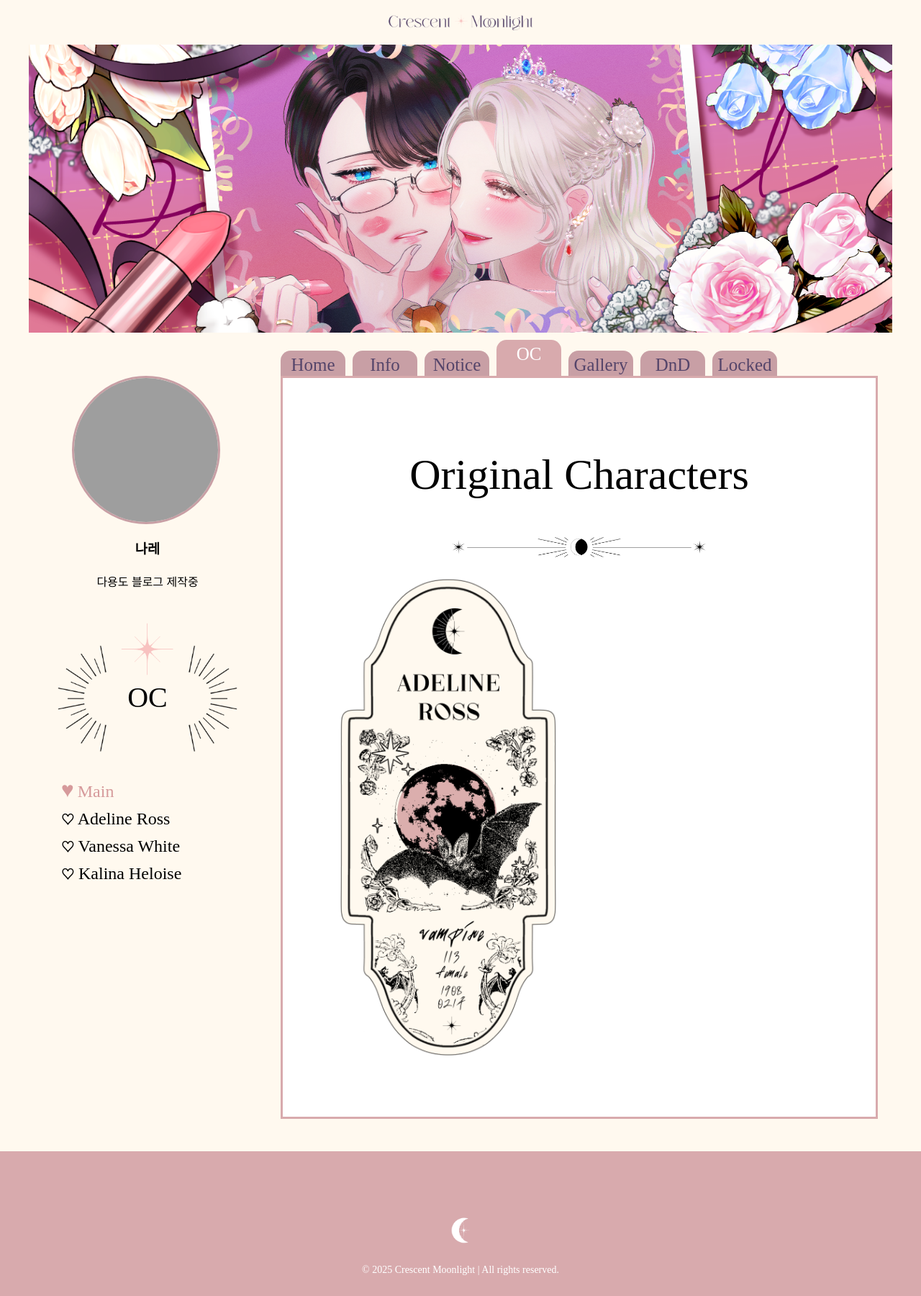
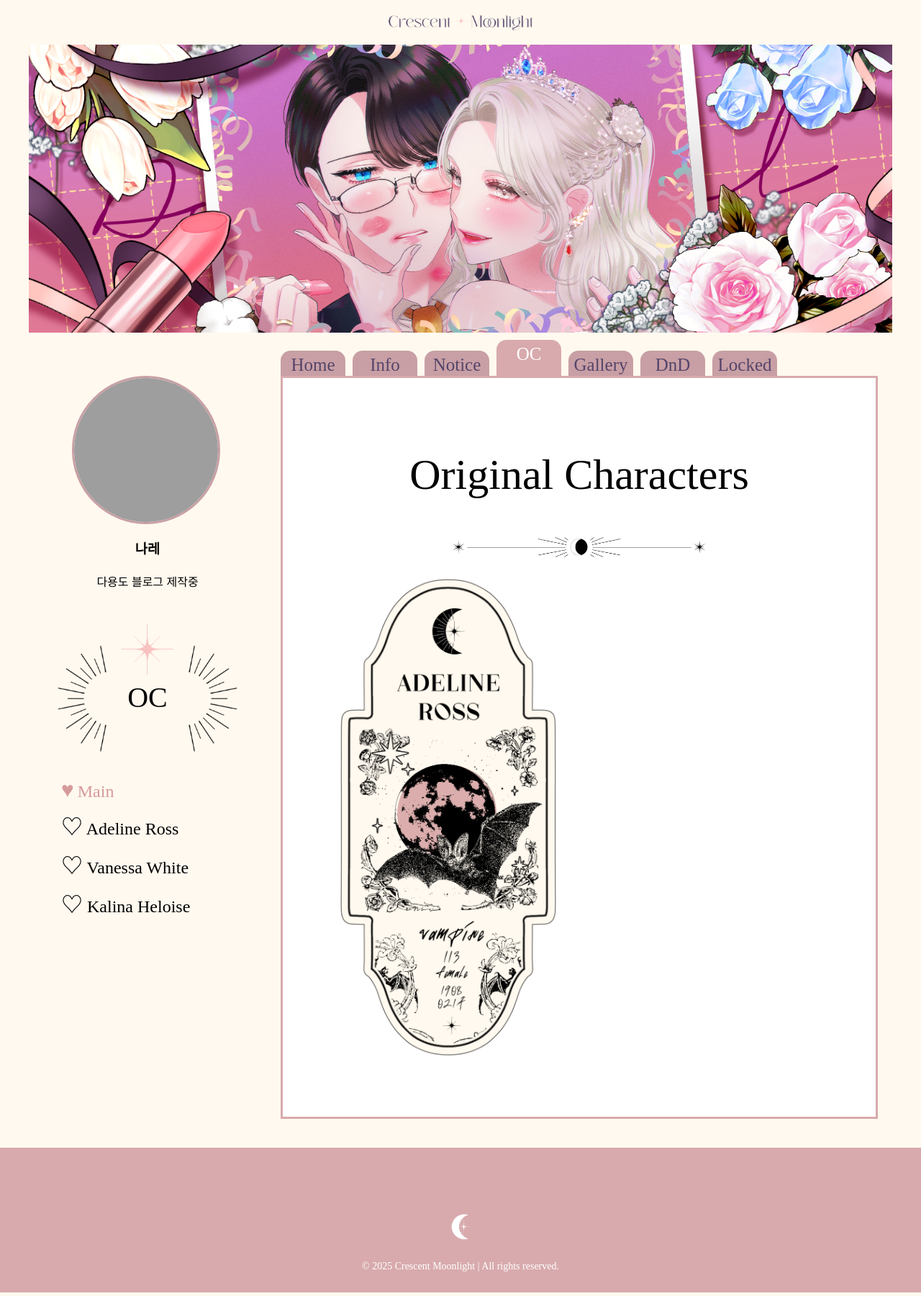
Before and after one commit to narelim/crescentmoonlight, a Jekyll site: the page built from oc.html, in a window 1280 px wide. Shown: the whole page at 72% size. Built offline with Jekyll 4.4.1, drawn with Linux system fonts in a browser that asks for light colours; some web fonts are replaced; grey boxes are pictures that could not be loaded.

Commit message:
ㅠㅠㅠㅠㅠ

```diff
--- a/_includes/oc-category.html
+++ b/_includes/oc-category.html
@@ -11,50 +11,50 @@
                         <span class="categorybig"> Main</span>
                     </li>
                       <li class="category-item" onclick="toggleCategory('adeline')">
-                          <span id="adeline-title"><span class="littlheart">♡</span><span class="categorybig"> Adeline Ross</span></span>
+                          <span id="adeline-title"><span class="littleheart">♡</span><span class="categorybig"> Adeline Ross</span></span>
                           <ul id="adeline-sub" class="subcategory">
                               <li onclick="selectSubcategory('home', 'adeline')">
                                 <span id="adeline-home">
-                                    <span class="littlheart">♡</span>
+                                    <span class="littleheart">♡</span>
                                     <span class="emoji"> 🍷</span>
                                 </span>
                             </li>
                               <li onclick="selectSubcategory('info', 'adeline')">
                                 <span id="adeline-info">
-                                    <span class="littlheart">♡</span>
+                                    <span class="littleheart">♡</span>
                                     <span class="categorylittle"> Information</span>
                                 </span>
                                 </li>
                               <li onclick="selectSubcategory('fiction', 'adeline')">
                                 <span id="adeline-fiction">
-                                    <span class="littlheart">♡</span>
+                                  <span class="littleheart">♡</span>
                                     <span class="categorylittle"> Fiction</span>
                                 </span>
                                 </li>
                               <li onclick="selectSubcategory('picture', 'adeline')">
                                 <span id="adeline-picture">
-                                    <span class="littlheart">♡</span>
+                                  <span class="littleheart">♡</span>
                                     <span class="categorylittle"> Picture</span>
                                 </span>
                                 </li>
                               <li onclick="selectSubcategory('tea', 'adeline')">
                                 <span id="adeline-tea">
-                                    <span class="littlheart">♡</span>
+                                  <span class="littleheart">♡</span>
                                     <span class="categorylittle"> Black rose</span>
                                 </span>
                               </li>
                               <li onclick="selectSubcategory('cm', 'adeline')"><span id="adeline-cm">
-                                    <span class="littlheart">♡</span>
+                                <span class="littleheart">♡</span>
                                     <span class="categorylittle"> CM</span>
                                 </span>
                               </li>
                               <li onclick="selectSubcategory('trpg', 'adeline')"><span id="adeline-trpg">
-                                    <span class="littlheart">♡</span>
+                                <span class="littleheart">♡</span>
                                     <span class="categorylittle"> TRPG</span>
                                 </span>
                              </li>
                               <li onclick="selectSubcategory('relation', 'adeline')"><span id="adeline-relation">
-                                <span class="littlheart">♡</span>
+                                <span class="littleheart">♡</span>
                                     <span class="categorylittle"> Relationship</span>
                                 </span>
                              </li>
@@ -62,50 +62,50 @@
                       </li>
 
                       <li class="category-item" onclick="toggleCategory('vanessa')">
-                        <span id="vanessa-title"><span class="littlheart">♡</span><span class="categorybig"> Vanessa White</span></span>
+                        <span id="vanessa-title"><span class="littleheart">♡</span><span class="categorybig"> Vanessa White</span></span>
                         <ul id="vanessa-sub" class="subcategory">
                             <li onclick="selectSubcategory('home', 'vanessa')">
                               <span id="vanessa-home">
-                                  <span class="littlheart">♡</span>
+                                <span class="littleheart">♡</span>
                                   <span class="emoji"> 🦋</span>
                               </span>
                           </li>
                             <li onclick="selectSubcategory('info', 'vanessa')">
                               <span id="vanessa-info">
-                                  <span class="littlheart">♡</span>
+                                <span class="littleheart">♡</span>
                                   <span class="categorylittle"> Information</span>
                               </span>
                               </li>
                             <li onclick="selectSubcategory('fiction', 'vanessa')">
                               <span id="vanessa-fiction">
-                                  <span class="littlheart">♡</span>
+                                <span class="littleheart">♡</span>
                                   <span class="categorylittle"> Fiction</span>
                               </span>
                               </li>
                             <li onclick="selectSubcategory('picture', 'vanessa')">
                               <span id="vanessa-picture">
-                                  <span class="littlheart">♡</span>
+                                <span class="littleheart">♡</span>
                                   <span class="categorylittle"> Picture</span>
                               </span>
                               </li>
                             <li onclick="selectSubcategory('tea', 'vanessa')">
                               <span id="vanessa-tea">
-                                  <span class="littlheart">♡</span>
+                                <span class="littleheart">♡</span>
                                   <span class="categorylittle"> Butterfly pea</span>
                               </span>
                             </li>
                             <li onclick="selectSubcategory('cm', 'vanessa')"><span id="vanessa-cm">
-                                  <span class="littlheart">♡</span>
+                              <span class="littleheart">♡</span>
                                   <span class="categorylittle"> CM</span>
                               </span>
                             </li>
                             <li onclick="selectSubcategory('trpg', 'vanessa')"><span id="vanessa-trpg">
-                                  <span class="littlheart">♡</span>
+                              <span class="littleheart">♡</span>
                                   <span class="categorylittle"> TRPG</span>
                               </span>
                            </li>
                             <li onclick="selectSubcategory('relation', 'vanessa')"><span id="vanessa-relation">
-                              <span class="littlheart">♡</span>
+                              <span class="littleheart">♡</span>
                                   <span class="categorylittle"> Relationship</span>
                               </span>
                            </li>
@@ -113,50 +113,50 @@
                     </li>
 
                     <li class="category-item" onclick="toggleCategory('kalina')">
-                        <span id="kalina-title"><span class="littlheart">♡</span><span class="categorybig"> Kalina Heloise</span></span>
+                        <span id="kalina-title"><span class="littleheart">♡</span><span class="categorybig"> Kalina Heloise</span></span>
                         <ul id="kalina-sub" class="subcategory">
                             <li onclick="selectSubcategory('home', 'kalina')">
                               <span id="kalina-home">
-                                  <span class="littlheart">♡</span>
+                                <span class="littleheart">♡</span>
                                   <span class="emoji"> 🎙</span>
                               </span>
                           </li>
                             <li onclick="selectSubcategory('info', 'kalina')">
                               <span id="kalina-info">
-                                  <span class="littlheart">♡</span>
+                                <span class="littleheart">♡</span>
                                   <span class="categorylittle"> Information</span>
                               </span>
                               </li>
                             <li onclick="selectSubcategory('fiction', 'kalina')">
                               <span id="kalina-ficcion">
-                                  <span class="littlheart">♡</span>
+                                <span class="littleheart">♡</span>
                                   <span class="categorylittle"> Fiction</span>
                               </span>
                               </li>
                             <li onclick="selectSubcategory('picture', 'kalina')">
                               <span id="kalina-picture">
-                                  <span class="littlheart">♡</span>
+                                <span class="littleheart">♡</span>
                                   <span class="categorylittle"> Picture</span>
                               </span>
                               </li>
                             <li onclick="selectSubcategory('tea', 'kalina')">
                               <span id="kalina-tea">
-                                  <span class="littlheart">♡</span>
+                                <span class="littleheart">♡</span>
                                   <span class="categorylittle"> Fleur de Jasmin</span>
                               </span>
                             </li>
                             <li onclick="selectSubcategory('cm', 'kalina')"><span id="kalina-cm">
-                                  <span class="littlheart">♡</span>
+                              <span class="littleheart">♡</span>
                                   <span class="categorylittle"> CM</span>
                               </span>
                             </li>
                             <li onclick="selectSubcategory('trpg', 'kalina')"><span id="kalina-trpg">
-                                  <span class="littlheart">♡</span>
+                              <span class="littleheart">♡</span>
                                   <span class="categorylittle"> TRPG</span>
                               </span>
                            </li>
                             <li onclick="selectSubcategory('relation', 'kalina')"><span id="kalina-relation">
-                              <span class="littlheart">♡</span>
+                              <span class="littleheart">♡</span>
                                   <span class="categorylittle"> Relationship</span>
                               </span>
                            </li>
--- a/styles/footer.css
+++ b/styles/footer.css
@@ -3,7 +3,6 @@ footer {
     background: #D8AAAD;
     color: white;
     text-align: center;
-    margin-top: 5px;
     width: 100%;
     flex-direction: column;
     align-items: center;
```
